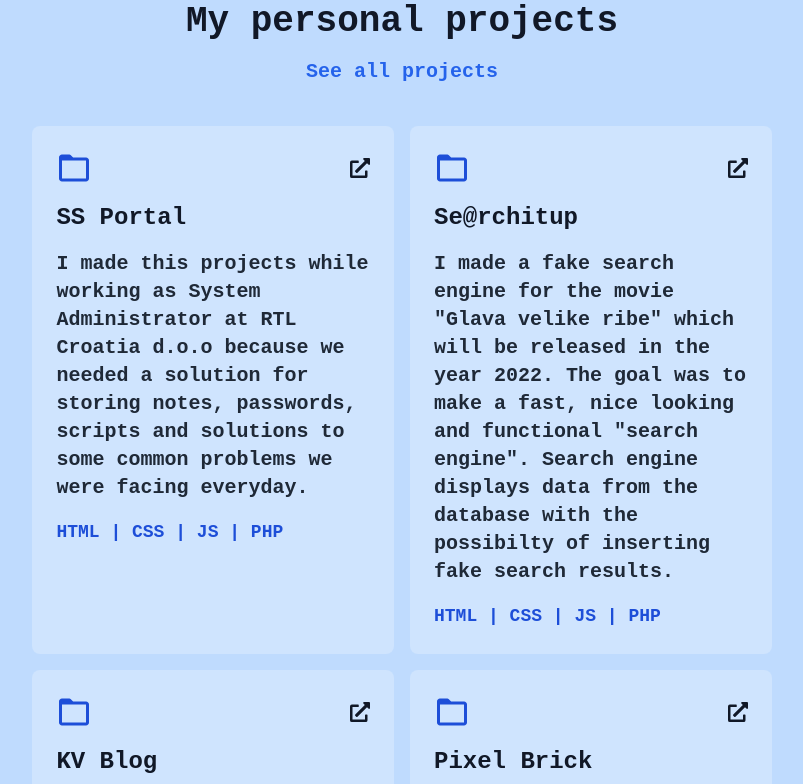
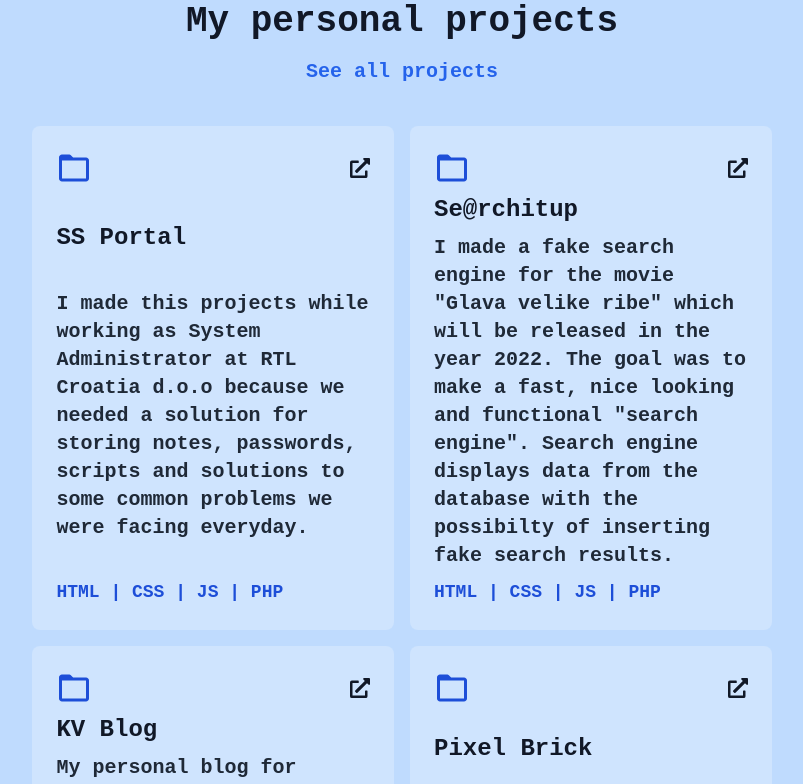
Before and after one commit to Kristijan007v/app, a Next.js app: page / in a window 1280 px wide. Shown: the part 2240-3024 px from the top of the page, without its empty margins (238-1041 px from the left). Built offline with nearby package versions, Linux system fonts and the light colour scheme.

Commit message:
Fixed card layout

```diff
--- a/components/Card/Card.js
+++ b/components/Card/Card.js
@@ -13,7 +13,7 @@ export default function Card({
   href,
 }) {
   return (
-    <div className="hover__translate flex flex-col space-y-4 rounded-lg bg-lightSecondaryGray p-6 dark:bg-secondaryGray">
+    <div className="hover__translate flex flex-col justify-between space-y-2 rounded-lg bg-lightSecondaryGray p-6 dark:bg-secondaryGray">
       <div className="flex items-center justify-between">
         <FolderIcon />
         <div className="flex items-center space-x-4">
```
